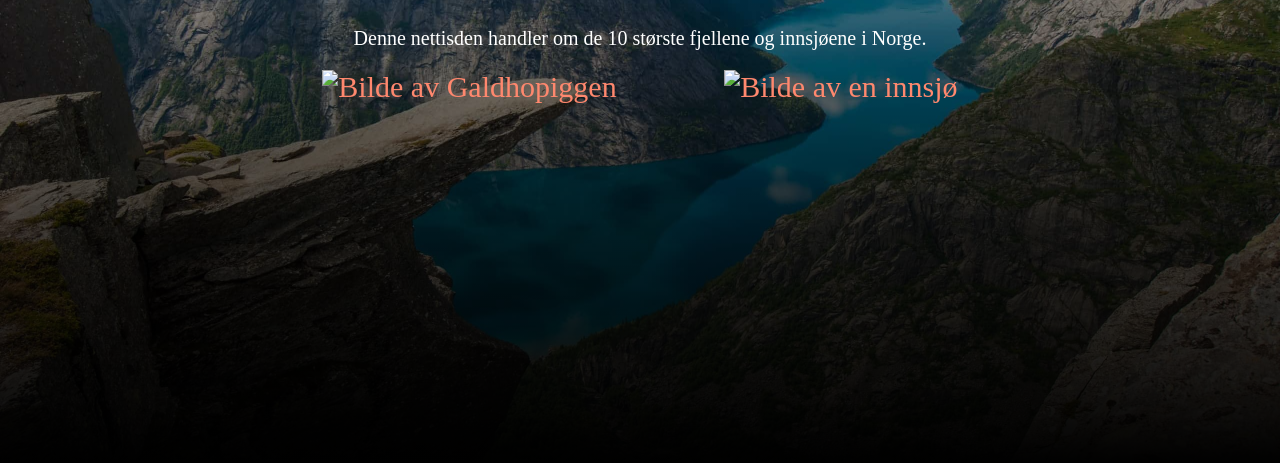
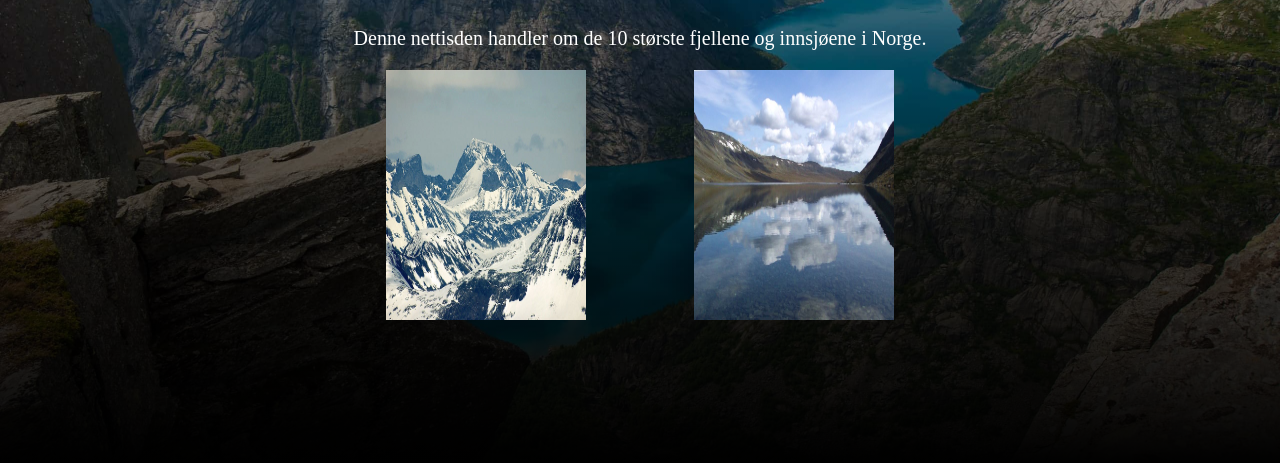
Before and after one commit to Eirikdj/IT1-2022-23, a plain HTML site: page prosjekt/index.html in a window 1280 px wide. Shown: the part 333-796 px from the top of the page. Drawn offline with Linux system fonts and the light colour scheme; the site is published under a folder, as on GitHub Pages, so addresses that start at the root find nothing.

Commit message:
Update index.html

```diff
--- a/prosjekt/index.html
+++ b/prosjekt/index.html
@@ -40,10 +40,10 @@
     <div class="posisjonering">
         <div class="bilder">
             <a href="Fjell.html">
-                <img src="/standard_galdhopiggen.jpg" height="250px" width="200px" alt="Bilde av Galdhopiggen" />
+                <img src="./standard_galdhopiggen.jpg" height="250px" width="200px" alt="Bilde av Galdhopiggen" />
             </a>
             <a href="Innsjoer.html">
-                <img src="/Bessvatnet.jpg" height="250px" width="200px" alt="Bilde av en innsjø" />
+                <img src="./Bessvatnet.jpg" height="250px" width="200px" alt="Bilde av en innsjø" />
             </a>
         </div>
 </body>
```
